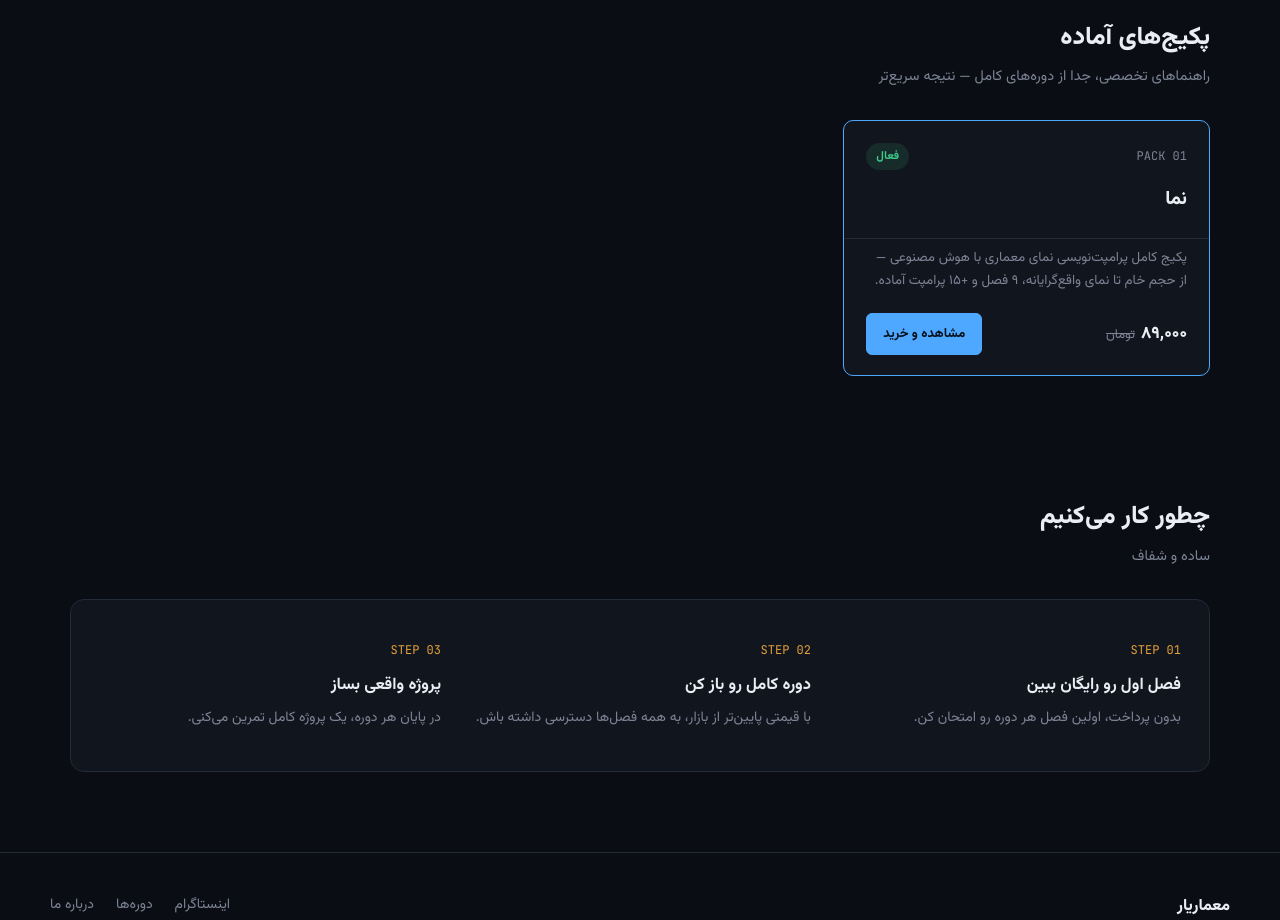
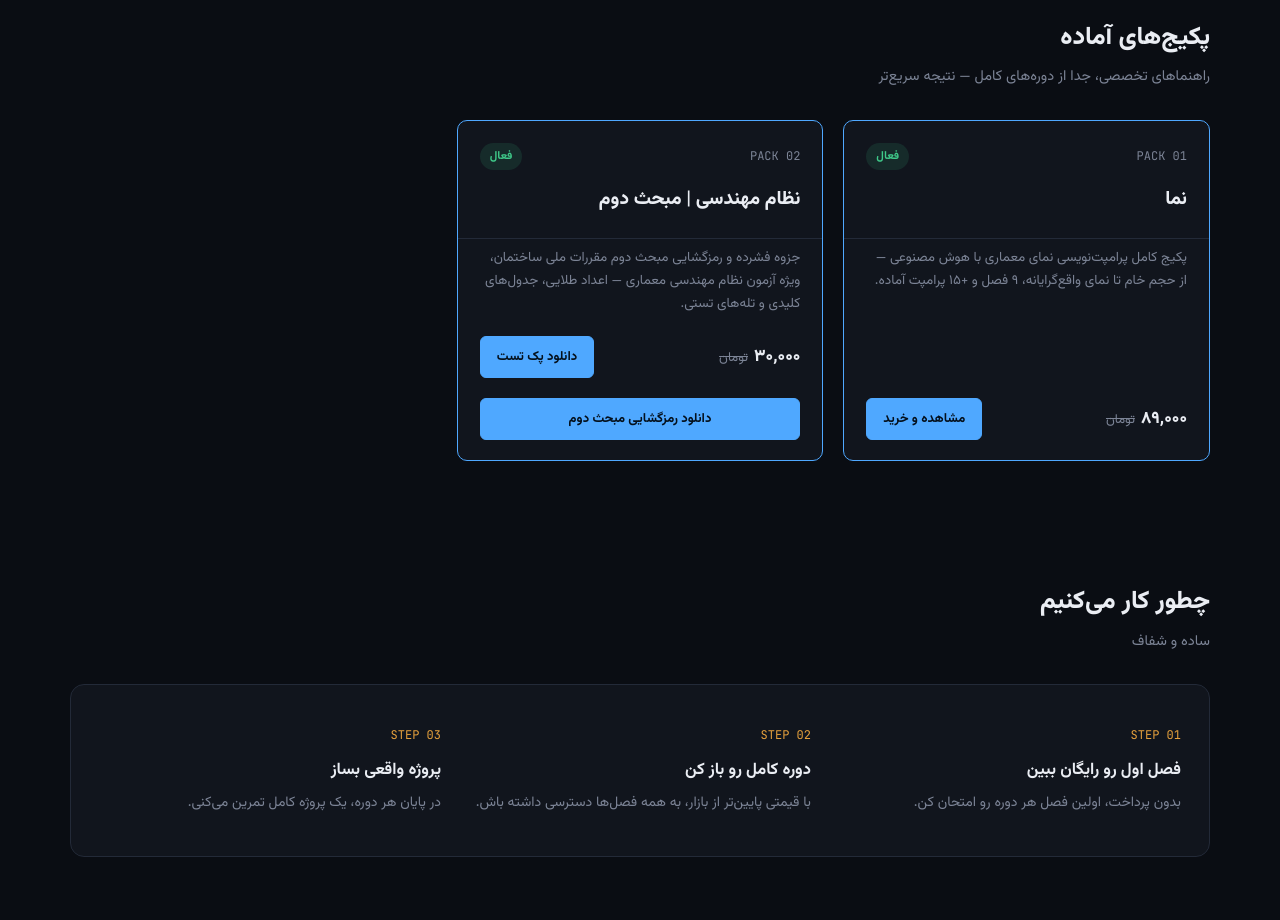
Before and after one commit to amirmemaryar1-prog/memaryar, a plain HTML site: page index.html in a window 1280 px wide. Shown: the part 1880-2800 px from the top of the page. Drawn offline with Linux system fonts and the light colour scheme.

Commit message:
Add files via upload

```diff
--- a/index.html
+++ b/index.html
@@ -251,6 +251,20 @@
         <a class="buy" href="pakage-nama.html" target="_blank">مشاهده و خرید</a>
       </div>
     </div>
+    <div class="course-card active">
+      <div class="course-top">
+        <div><span class="course-code mono">PACK 02</span><div class="course-title">نظام مهندسی | مبحث دوم</div></div>
+        <span class="course-status status-open">فعال</span>
+      </div>
+      <div style="padding:0 22px;"><p class="course-desc">جزوه فشرده و رمزگشایی مبحث دوم مقررات ملی ساختمان، ویژه آزمون نظام مهندسی معماری — اعداد طلایی، جدول‌های کلیدی و تله‌های تستی.</p></div>
+      <div class="course-foot">
+        <div class="price">۳۰,۰۰۰<s>تومان</s></div>
+        <a class="buy" href="nezam-mohandesi-tests-mabhas2.pdf" target="_blank">دانلود پک تست</a>
+      </div>
+      <div style="padding:0 22px 20px;">
+        <a class="buy" style="display:block; text-align:center;" href="nezam-mohandesi-keys-mabhas2.pdf" target="_blank">دانلود رمزگشایی مبحث دوم</a>
+      </div>
+    </div>
   </div>
 </section>
 
```
Also changed, not shown: 2 other files.
